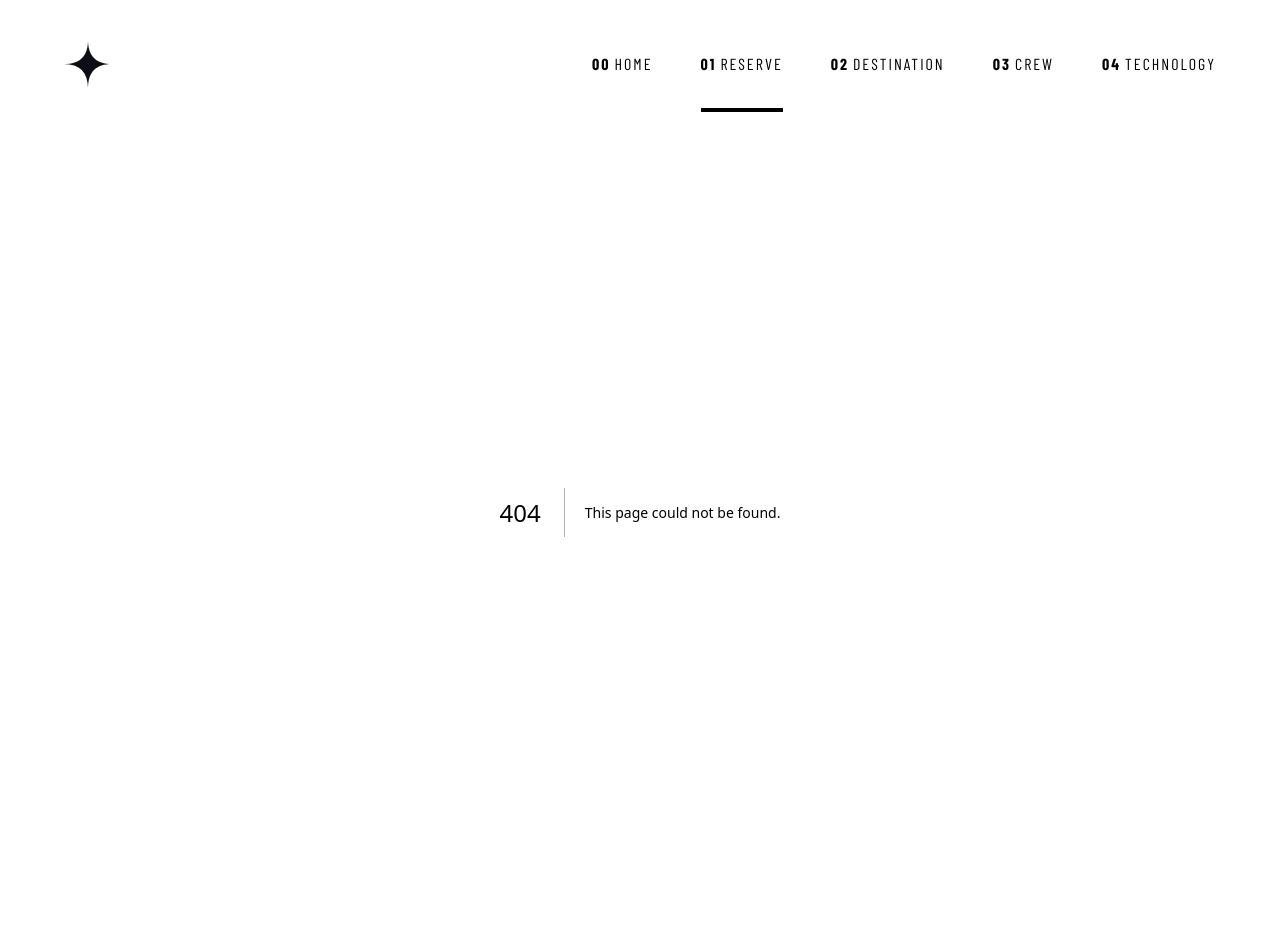
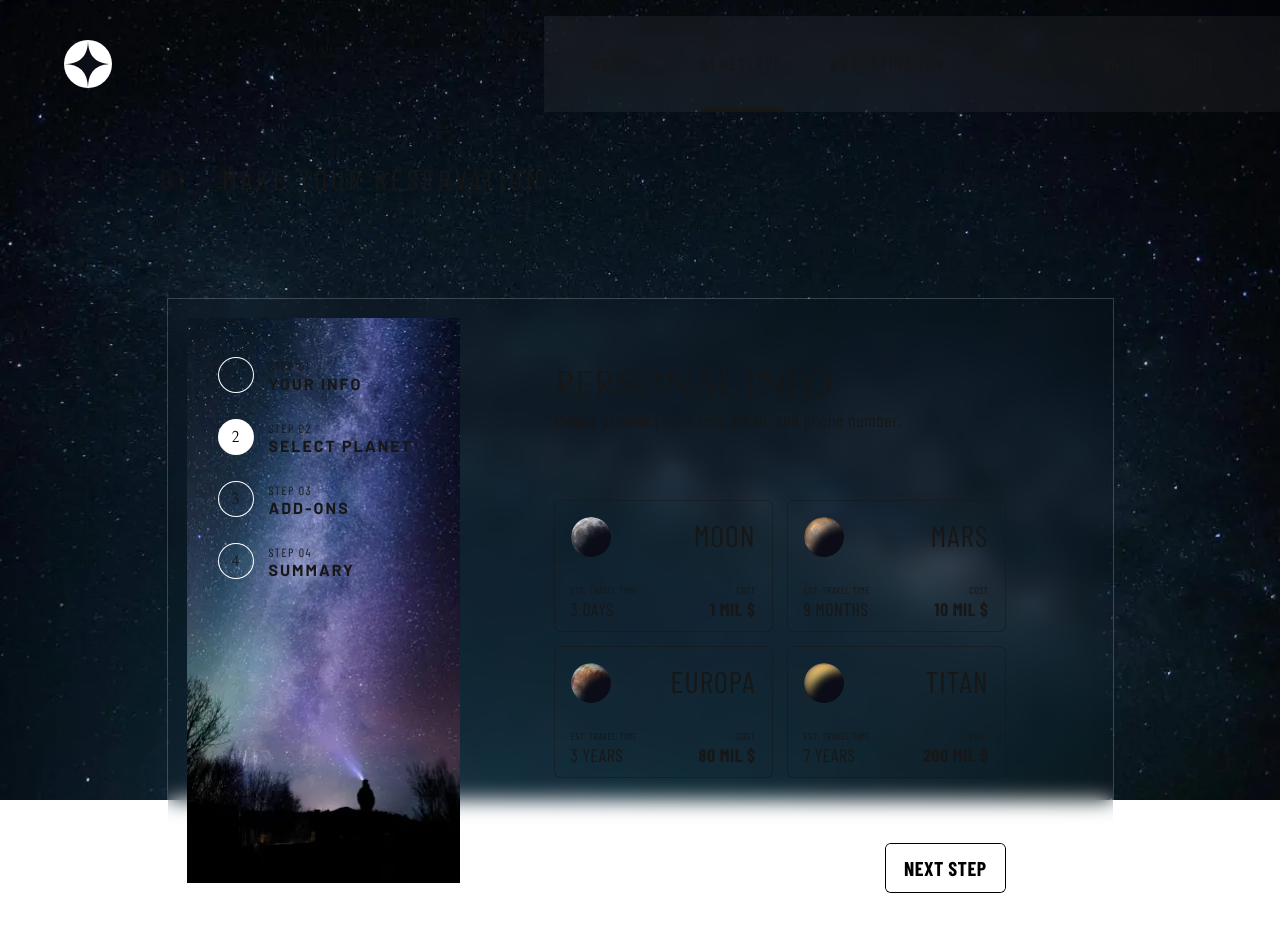
Before and after one commit to ozematt/Space-tourism_Next.js, a Next.js app: page /reserve/step02 in a window 1280 px wide. Before the commit this address had no page. Shown: the top 932 px of the page. Built offline with nearby package versions, Linux system fonts and the light colour scheme.

Commit message:
add StepTwoPage component with form handling and navigation

```diff
--- /dev/null
+++ b/src/app/reserve/step02/action.ts
@@ -0,0 +1,32 @@
+"use server";
+
+import { State } from "@/components/Reservation";
+import { convertZodErrors } from "@/lib/errorHandlers";
+import { stepTwoSchema } from "@/lib/schema";
+import { redirect } from "next/navigation";
+
+export const formActionStepTwo = async (
+  prevState: State,
+  formData: FormData,
+): Promise<State> => {
+  const parsedData = stepTwoSchema.safeParse({
+    destination: formData.get("destination"),
+  });
+
+  const currentState = {
+    ...prevState,
+    destination: formData.get("destination") || prevState.destination,
+  };
+
+  if (!parsedData.success) {
+    const errors = convertZodErrors(parsedData.error);
+    return {
+      ...currentState,
+      errors: errors,
+    };
+  }
+
+  // added to database
+  redirect("/reserve/step03");
+  // return { success: "Jest GIT!", nextStep: 3, errors: undefined };
+};
--- /dev/null
+++ b/src/app/reserve/step02/page.tsx
@@ -0,0 +1,59 @@
+"use client";
+
+import {
+  FormBackground,
+  FormButtonPanel,
+  FormStepTitle,
+  FormStepTwo,
+  SectionBackground,
+  SectionTitle,
+  StepNav,
+} from "@/components";
+import { State } from "@/components/Reservation";
+import Form from "next/form";
+import { useActionState } from "react";
+import { formActionStepTwo } from "./action";
+
+const StepTwoPage = () => {
+  const [state, formAction, isPending] = useActionState<State, FormData>(
+    formActionStepTwo,
+    {} as State,
+  );
+
+  return (
+    <section className="h-screen">
+      <SectionBackground />
+      <div className="mx-10 my-6 sm:my-12 lg:mx-40">
+        <SectionTitle number="01" name="make your reservation" />
+      </div>
+
+      <div className="sm:px-6">
+        <div className="relative mx-auto mt-[50px] h-full w-full max-w-[945px] ring-white/20 sm:mt-[100px] md:flex md:pr-8 md:ring-1 md:backdrop-blur-[10px]">
+          <StepNav />
+          <Form
+            action={formAction}
+            className="mx-auto flex w-full flex-col max-md:h-[500px] md:max-w-[450px]"
+          >
+            <div className="top-[120px] left-[50%] w-[90%] px-6 ring-[.5px] ring-white/20 max-md:absolute max-md:transform-[translateX(-50%)] md:w-full md:max-w-[450px] md:p-0 md:ring-0">
+              <FormBackground />
+
+              <>
+                <div className="my-8 md:my-[67px]">
+                  <FormStepTitle step="step01" />
+                  <div className="mt-12 space-y-8 md:mt-[67px] md:space-y-12">
+                    <FormStepTwo {...state} />
+                  </div>
+                </div>
+                <div className="absolute bottom-[-50%] left-0 mb-5 w-full px-8 md:static md:mb-0 md:px-0">
+                  <FormButtonPanel step="step01" isPending={isPending} />
+                </div>
+              </>
+            </div>
+          </Form>
+        </div>
+      </div>
+    </section>
+  );
+};
+
+export default StepTwoPage;
--- a/src/components/Reservation.tsx
+++ b/src/components/Reservation.tsx
@@ -68,22 +68,6 @@ const Reservation = ({ step }: ReservationProps) => {
         <div className="top-[120px] left-[50%] w-[90%] px-6 ring-[.5px] ring-white/20 max-md:absolute max-md:transform-[translateX(-50%)] md:w-full md:max-w-[450px] md:p-0 md:ring-0">
           <FormBackground />
 
-          {/* step param added to form data */}
-          <input type="hidden" name="step" value={step} />
-
-          {step === "step01" && (
-            <>
-              <div className="my-8 md:my-[67px]">
-                <FormStepTitle />
-                <div className="mt-12 space-y-8 md:mt-[67px] md:space-y-12">
-                  <FormStepOne {...state} />
-                </div>
-              </div>
-              <div className="absolute bottom-[-50%] left-0 mb-5 w-full px-8 md:static md:mb-0 md:px-0">
-                <FormButtonPanel step={step} isPending={isPending} />
-              </div>
-            </>
-          )}
           {step === "step02" && (
             <>
               <div className="middle:my-[67px] my-10">
```
